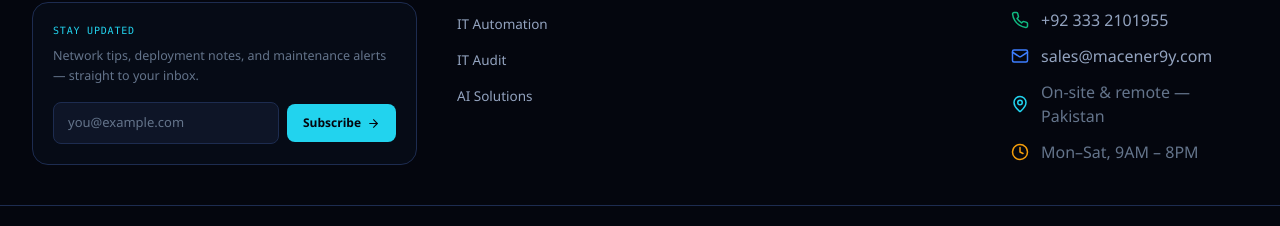
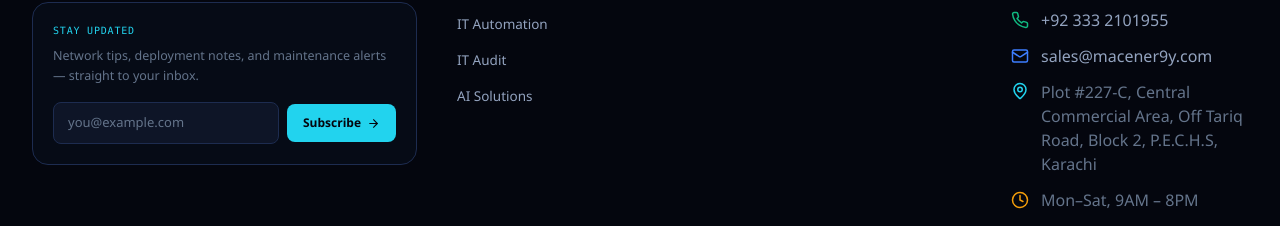
Before and after one commit to abdulhadieshaikh-a11y/Mac-Energy-, a Next.js app: page / in a window 1280 px wide. Shown: the part 11205-11431 px from the top of the page. Built offline with nearby package versions, Linux system fonts and the light colour scheme.

Commit message:
Update footer address with Mac Energy office location

```diff
--- a/components/Footer.tsx
+++ b/components/Footer.tsx
@@ -183,10 +183,10 @@ export default function Footer() {
                 <Mail size={18} className="text-signal-blue shrink-0" />
                 sales@macener9y.com
               </a>
-              <div className="flex items-center gap-3 text-[16px] text-ink-500">
-                <MapPin size={18} className="text-signal-cyan shrink-0" />
-                On-site &amp; remote — Pakistan
-              </div>
+     <div className="flex items-start gap-3 text-[16px] text-ink-500">
+  <MapPin size={18} className="text-signal-cyan shrink-0 mt-0.5" />
+  Plot #227-C, Central Commercial Area, Off Tariq Road, Block 2, P.E.C.H.S, Karachi
+</div>
               <div className="flex items-center gap-3 text-[16px] text-ink-500">
                 <Clock size={18} className="text-signal-amber shrink-0" />
                 Mon–Sat, 9AM – 8PM
```
